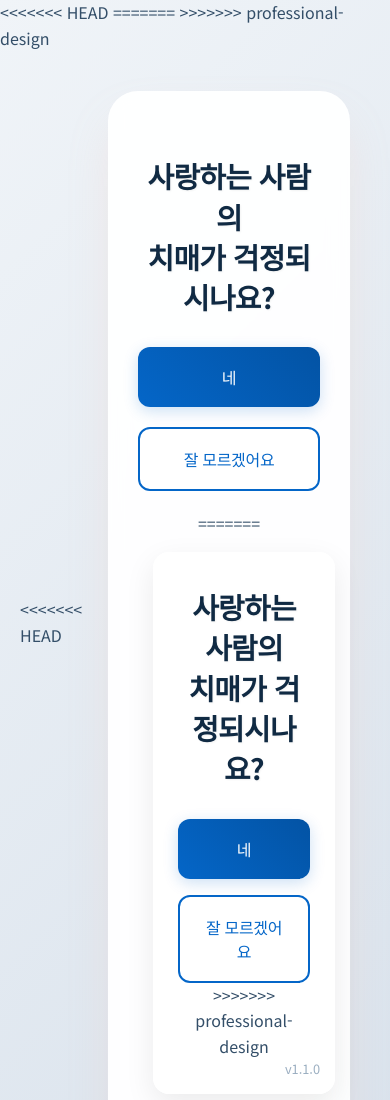
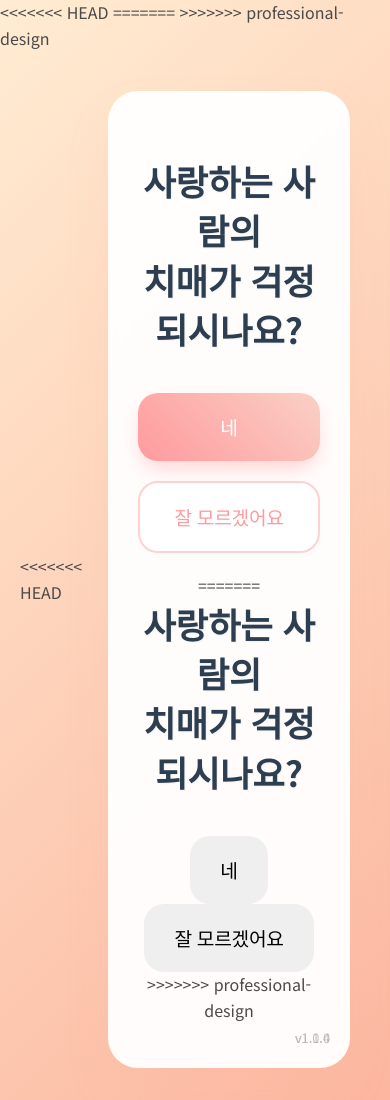
Before and after one commit to neptunehorses/dementiacare, a website: page public/index.html in a window 390 px wide. Shown: the top 1100 px of the page. Drawn offline with Linux system fonts and the light colour scheme.

Commit message:
Restore warm design and remove professional design

```diff
--- a/public/styles.css
+++ b/public/styles.css
@@ -6,8 +6,8 @@
 
 body {
     font-family: 'Noto Sans KR', sans-serif;
-    background: linear-gradient(135deg, #f0f4f8 0%, #d9e2ec 100%);
-    color: #334e68;
+    background: linear-gradient(135deg, #ffecd2 0%, #fcb69f 100%);
+    color: #4a4a4a;
     line-height: 1.6;
     min-height: 100vh;
 }
@@ -20,78 +20,89 @@ body {
     padding: 20px;
 }
 
-.question-box {
-    background-color: rgba(255, 255, 255, 0.98);
-    padding: 50px;
-    border-radius: 16px;
-    box-shadow: 0 10px 30px rgba(0, 0, 0, 0.08);
+.welcome-box {
+    background-color: rgba(255, 255, 255, 0.95);
+    padding: 60px 50px;
+    border-radius: 40px;
+    box-shadow: 0 25px 50px -12px rgba(252, 182, 159, 0.25);
     text-align: center;
     max-width: 600px;
     width: 100%;
     position: relative;
-    animation: fadeIn 0.8s ease-out;
+    animation: fadeIn 1s ease-out;
+    backdrop-filter: blur(10px);
+}
+
+.content-wrap {
+    margin: 20px 0;
 }
 
 h1 {
-    color: #102a43;
-    font-size: 2.2em;
+    color: #2c3e50;
+    font-size: 2.5em;
     font-weight: 700;
     line-height: 1.4;
-    margin-bottom: 40px;
-    letter-spacing: -0.02em;
+    margin-bottom: 50px;
+    animation: slideUp 0.8s ease-out;
+    text-shadow: 1px 1px 2px rgba(0, 0, 0, 0.05);
 }
 
-.button-container {
+.button-group {
     display: flex;
     flex-direction: column;
-    gap: 16px;
+    gap: 20px;
+    animation: slideUp 0.8s ease-out 0.2s backwards;
     max-width: 400px;
     margin: 0 auto;
 }
 
 .answer-btn {
-    padding: 20px 35px;
-    font-size: 1.1em;
+    padding: 22px 40px;
+    font-size: 1.3em;
     border: none;
-    border-radius: 12px;
+    border-radius: 20px;
     cursor: pointer;
-    transition: all 0.3s ease;
+    transition: all 0.4s cubic-bezier(0.175, 0.885, 0.32, 1.275);
     font-weight: 500;
-    position: relative;
-    overflow: hidden;
+    letter-spacing: -0.3px;
 }
 
-.answer-btn:first-child {
-    background: linear-gradient(45deg, #0466c8 0%, #0353a4 100%);
+.answer-btn.primary {
+    background: linear-gradient(45deg, #ff9a9e 0%, #fad0c4 100%);
     color: white;
-    box-shadow: 0 4px 15px rgba(4, 102, 200, 0.2);
+    box-shadow: 0 10px 20px -5px rgba(255, 154, 158, 0.5);
 }
 
-.answer-btn:last-child {
+.answer-btn.secondary {
     background: white;
-    color: #0466c8;
-    border: 2px solid #0466c8;
+    color: #ff9a9e;
+    border: 2.5px solid #ffd1d1;
 }
 
 .answer-btn:hover {
-    transform: translateY(-2px);
+    transform: translateY(-5px);
 }
 
-.answer-btn:first-child:hover {
-    box-shadow: 0 6px 20px rgba(4, 102, 200, 0.3);
-    background: linear-gradient(45deg, #0353a4 0%, #034c96 100%);
+.answer-btn.primary:hover {
+    box-shadow: 0 15px 25px -5px rgba(255, 154, 158, 0.6);
+    background: linear-gradient(45deg, #ff8a8e 0%, #f9c0b4 100%);
 }
 
-.answer-btn:last-child:hover {
-    background: #f0f7ff;
+.answer-btn.secondary:hover {
+    background: linear-gradient(45deg, #fff5f5 0%, #fff0f0 100%);
+    border-color: #ffb5b5;
+}
+
+.answer-btn:active {
+    transform: translateY(-2px);
 }
 
 .version {
     position: absolute;
-    bottom: 15px;
-    right: 15px;
+    bottom: 20px;
+    right: 20px;
     font-size: 0.8em;
-    color: #829ab1;
+    color: #b4b4b4;
     opacity: 0.8;
 }
 
@@ -106,19 +117,31 @@ h1 {
     }
 }
 
+@keyframes slideUp {
+    from {
+        opacity: 0;
+        transform: translateY(40px);
+    }
+    to {
+        opacity: 1;
+        transform: translateY(0);
+    }
+}
+
 @media (max-width: 600px) {
-    .question-box {
-        padding: 35px 25px;
-        margin: 15px;
+    .welcome-box {
+        padding: 45px 30px;
+        margin: 20px;
+        border-radius: 30px;
     }
 
     h1 {
-        font-size: 1.8em;
-        margin-bottom: 30px;
+        font-size: 2.2em;
+        margin-bottom: 40px;
     }
 
     .answer-btn {
-        padding: 18px 25px;
-        font-size: 1em;
+        padding: 20px 30px;
+        font-size: 1.2em;
     }
 }
```
